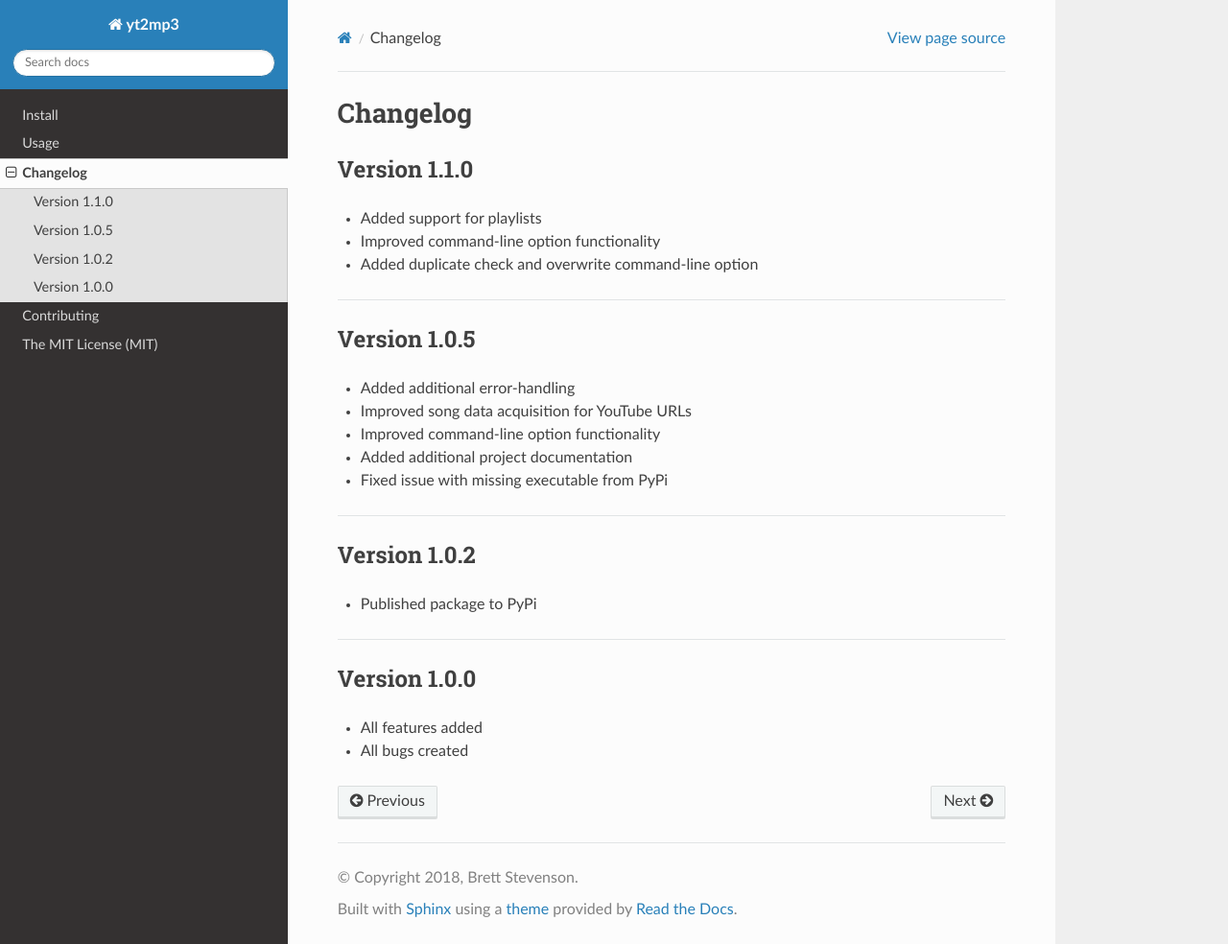
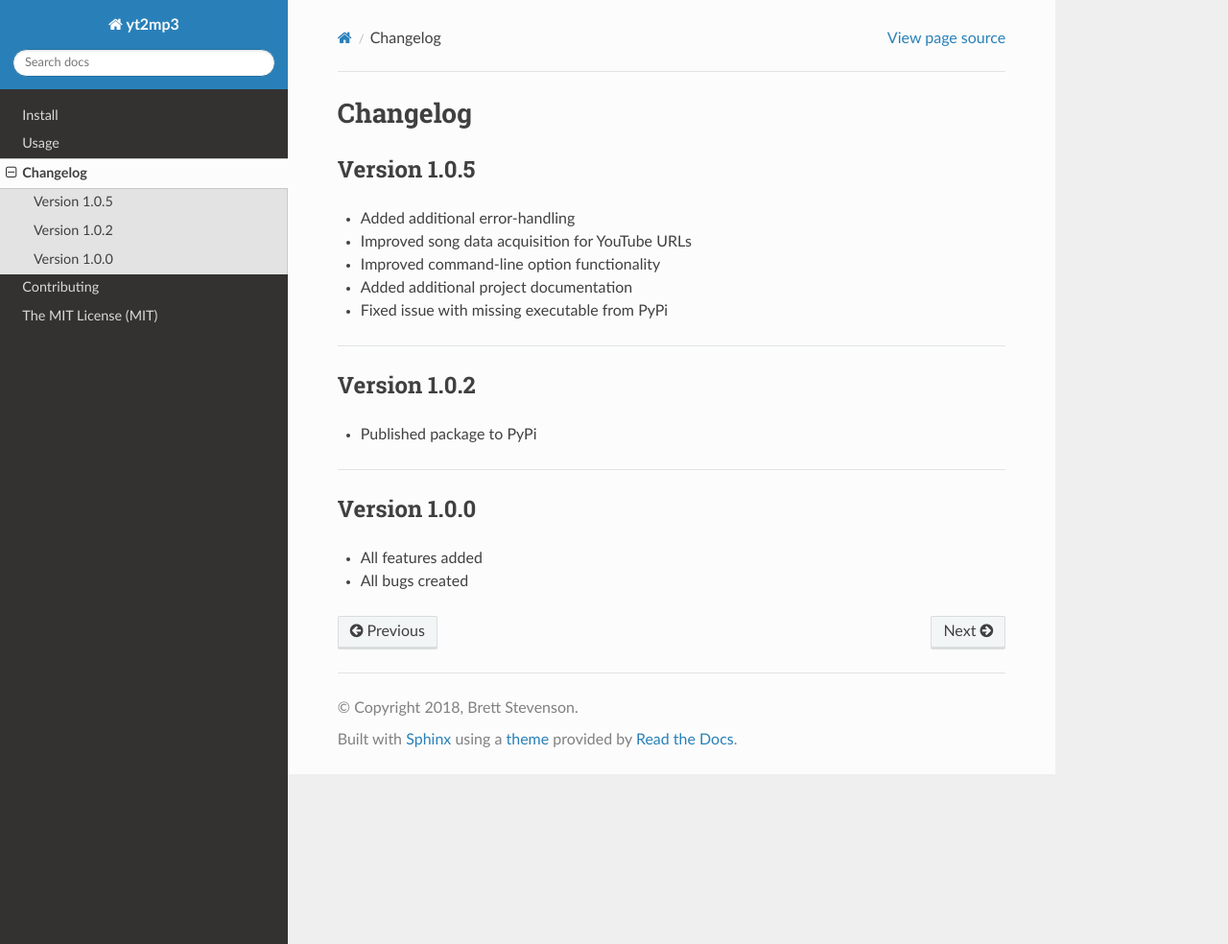
Before and after one commit to tterb/yt2mp3, a Sphinx documentation site: the page built from docs/changes.rst, in a window 1280 px wide and 984 px high. Shown: the whole window at 96% size. Built offline with Sphinx 7.4.7 and the Read the Docs theme 2.0.0, drawn with Linux system fonts in a browser that asks for light colours.

```diff
--- a/docs/changes.rst
+++ b/docs/changes.rst
@@ -1,14 +1,14 @@
 Changelog
 ==============
 
-Version 1.1.0
-----------------
-
-* Added support for playlists
-* Improved command-line option functionality
-* Added duplicate check and overwrite command-line option
-
---------------------------------
+.. Version 1.1.0
+.. ----------------
+..
+.. * Added support for playlists
+.. * Improved command-line option functionality
+.. * Added duplicate check and overwrite command-line option
+..
+.. --------------------------------
 
 Version 1.0.5
 ----------------
--- a/docs/license.rst
+++ b/docs/license.rst
@@ -1,7 +1,7 @@
 The MIT License (MIT)
 =====================
 
-Copyright (c) 2018 Brett Stevenson <bstevensondev@gmail.com>
+Copyright (c) 2018 `Brett Stevenson <bstevensondev@gmail.com>`_
 
 |MIT license|
 
```
Also changed, not shown: docs/usage.rst (+19 -19 lines).
